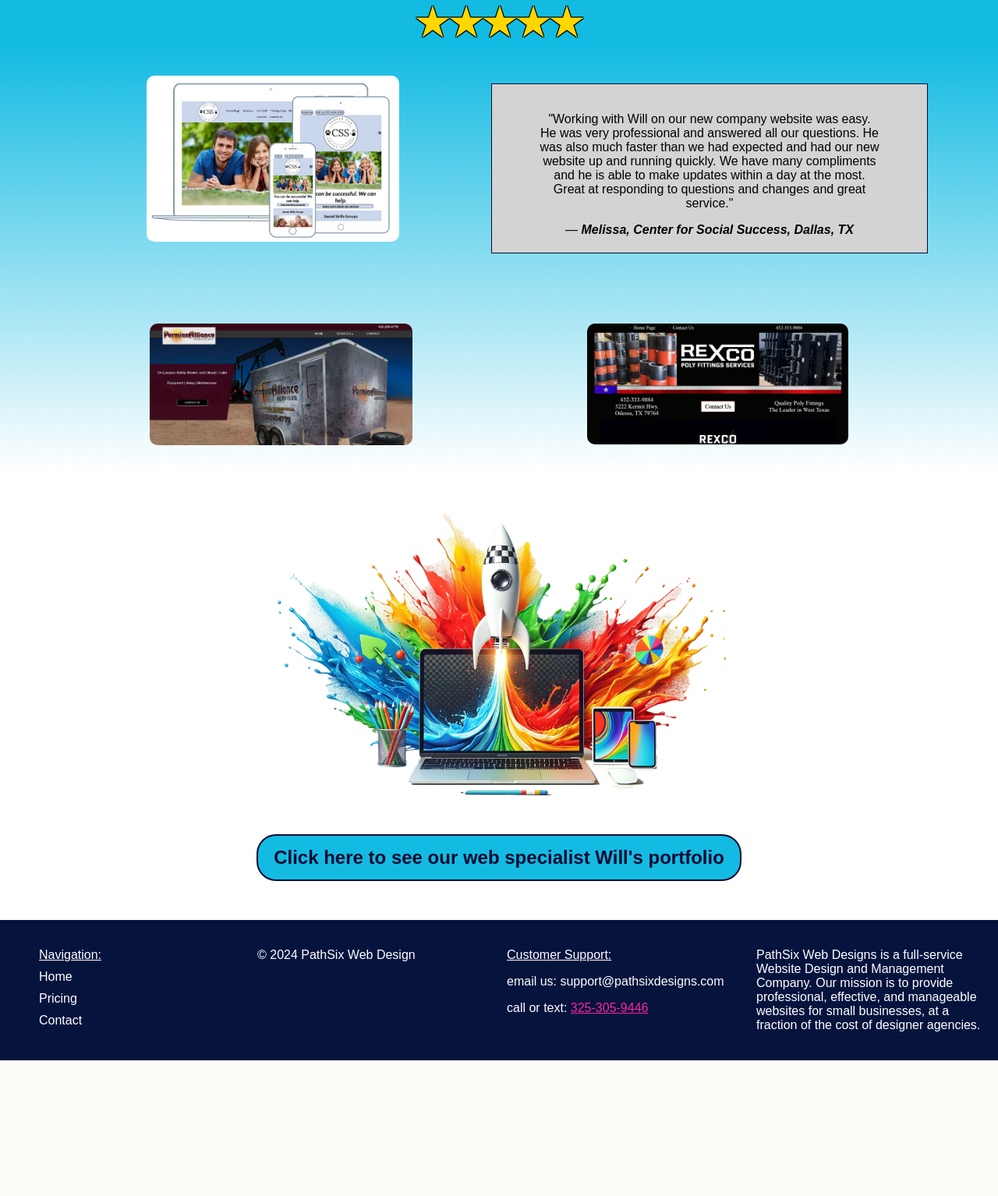
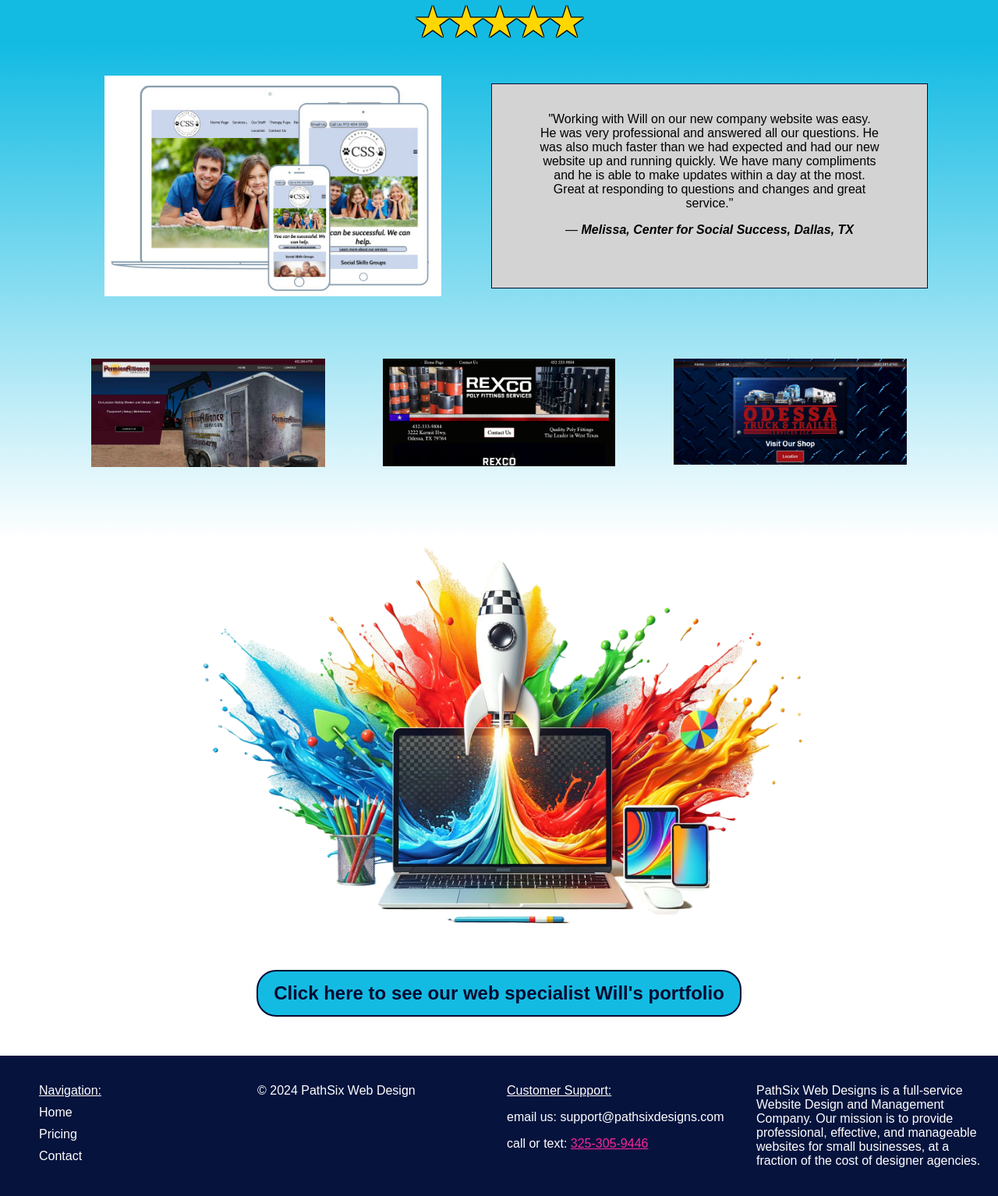
Before and after one commit to boonewh/pathsixdesigns, a Flask app: page / in a window 1280 px wide. Shown: the part 2724-4258 px from the top of the page at 78% size. Before the commit the page ends 4084 px from the top, so only its background shows below. Run offline with Flask 3, Linux system fonts and the light colour scheme; some libraries are stand-ins or nearby versions; some web fonts are replaced.

Commit message:
Add link to Odessa Truck and Trailer

```diff
--- a/static/css/main.css
+++ b/static/css/main.css
@@ -293,17 +293,8 @@ section h3 {
   font-family: Arial, Helvetica, sans-serif;
 }
 
-.testimonials div a {
-  width: 40%;
-}
-
-.testimonials img {
-  width: 60%;
-  border-radius: 10px;
-}
-
 .grad img {
-  width: 60%;
+  width: 80%;
   display: block;
   margin: 0 auto;
 }
--- a/templates/index.html
+++ b/templates/index.html
@@ -100,6 +100,7 @@
             <div class="testimonials">
                 <a href="https://permianalliance.com"><img src="{{ url_for('static', filename='images/permian_alliance.jpg' )}}" alt="Permian Alliance website link"></a>
                 <a href="https://rexcopoly.com"><img src="{{ url_for('static', filename='images/rexcopoly.jpg')}}" alt="Rexco website link"></a>
+                <a href="https://odessatrucktrailer.com"><img src="{{ url_for('static', filename='images/trucktrailer.jpg')}}" alt="Odessa Truck and Trailer website link"></a>
             </div>
             <img src="{{ url_for('static', filename='images/rocket.png')}}" alt="Rocket coming from a laptop artwork">
             <div class="portfolio"><button><a href="https://willboone.dev">Click here to see our web specialist Will's portfolio</a></button></div>
```
Also changed, not shown: static/images/trucktrailer.jpg (added).
